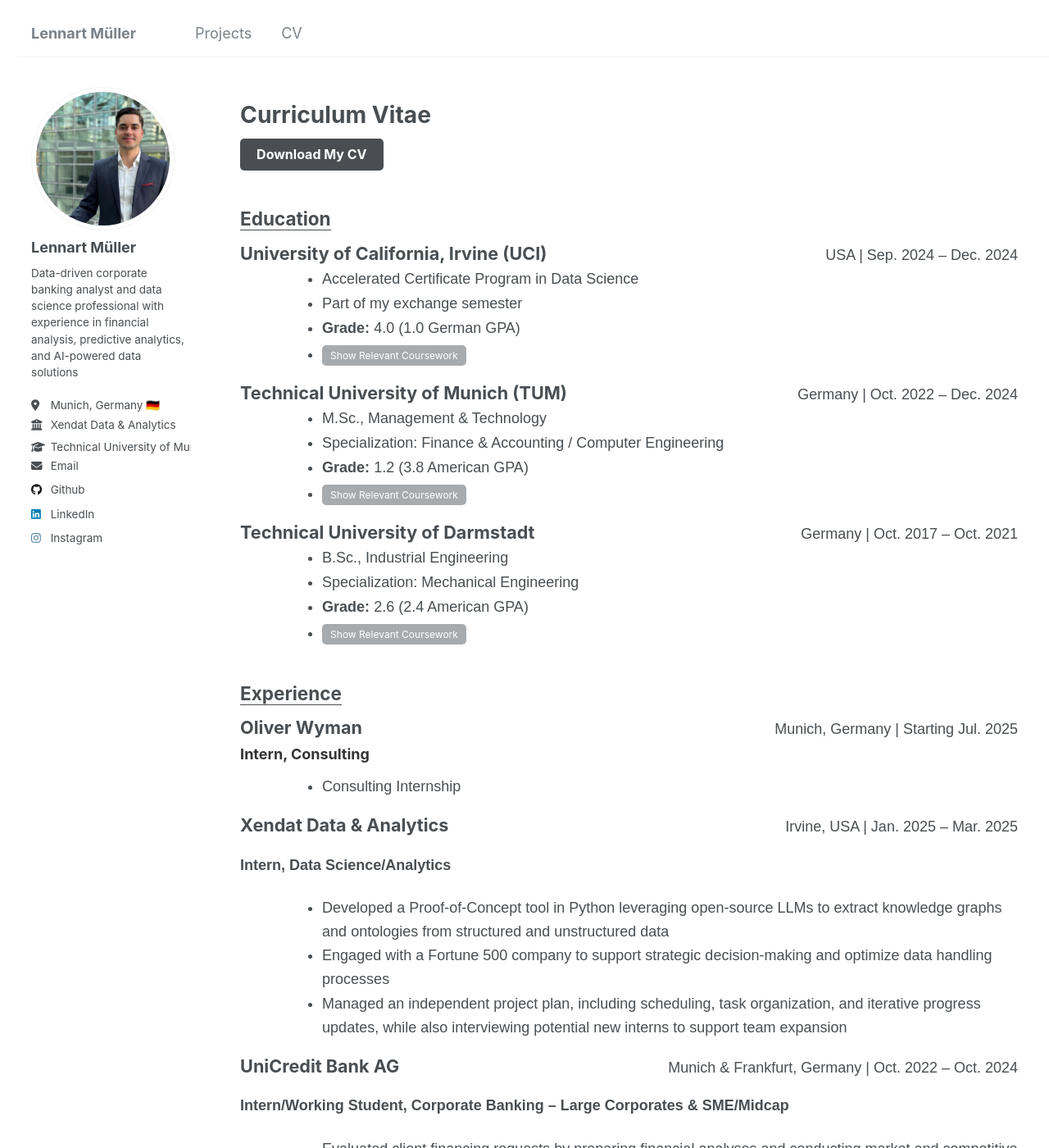
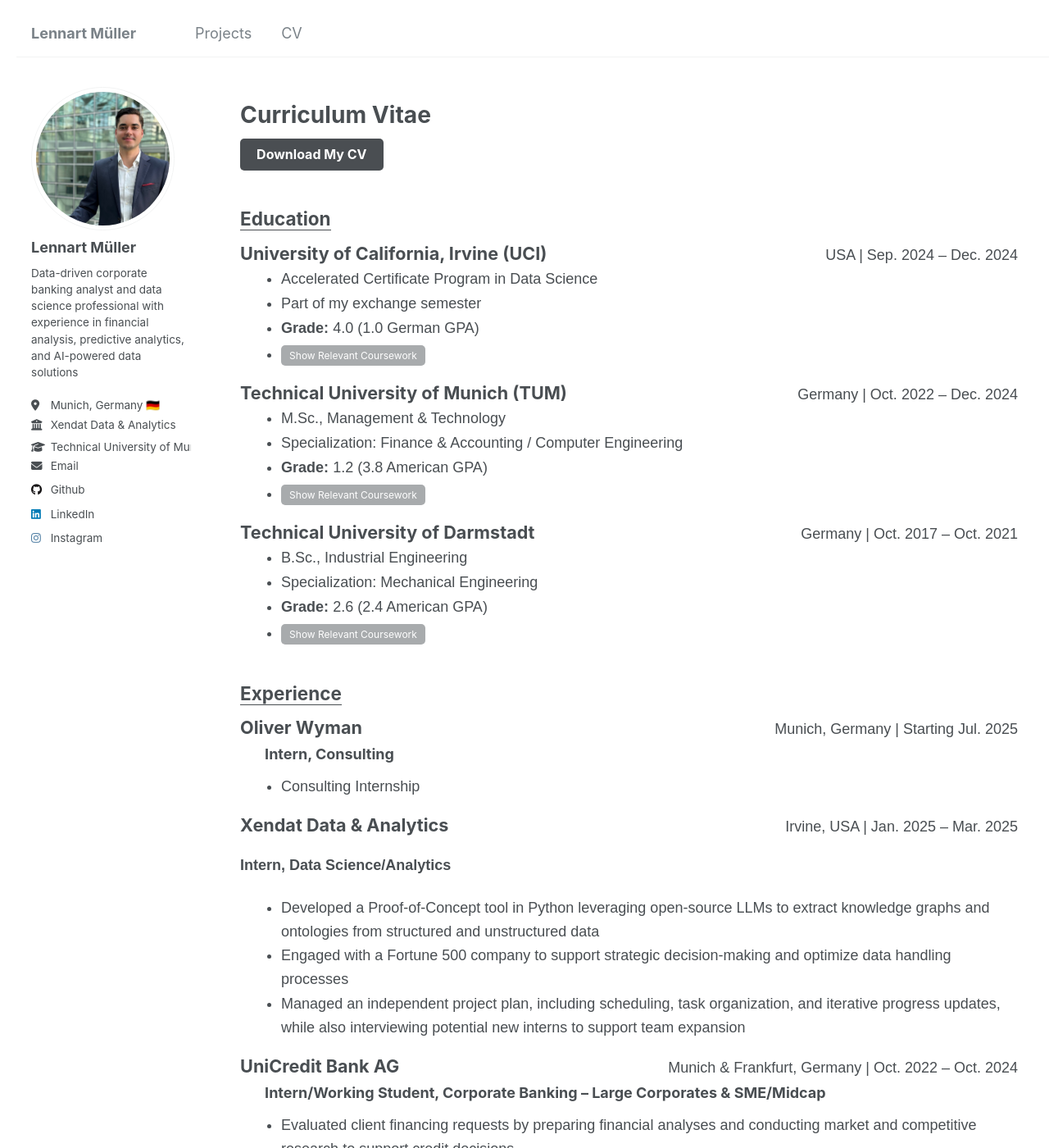
Before and after one commit to lennartmueller123/lennartmueller123.github.io, a Jekyll site: the page built from _pages/cv.html, in a window 1280 px wide and 1400 px high. Shown: the whole window at 82% size. Built offline with Jekyll 4.4.1, drawn with Linux system fonts in a browser that asks for light colours.

Commit message:
Update cv.html

```diff
--- a/_pages/cv.html
+++ b/_pages/cv.html
@@ -48,8 +48,7 @@
         .entry h4 {
             margin: 0.3em 0 0.8em;
             font-size: 1rem;
-            font-weight: 600;
-            color: #333;
+            padding-left: 30px;
         }
         .entry-header p {
             margin: 0;
@@ -59,7 +58,7 @@
         }
         ul {
             margin: 1px 0;
-            padding-left: 100px;
+            padding-left: 50px;
         }
         ul li {
             margin-top: 1px;
@@ -217,7 +216,7 @@
                 <h3>UniCredit Bank AG</h3>
                 <p>Munich & Frankfurt, Germany | Oct. 2022 – Oct. 2024</p>
             </div>
-            <p><strong>Intern/Working Student, Corporate Banking – Large Corporates & SME/Midcap</strong></p>
+            <h4><strong>Intern/Working Student, Corporate Banking – Large Corporates & SME/Midcap</strong></h4>
             <ul>
                 <li>Evaluated client financing requests by preparing financial analyses and conducting market and competitive research to support credit decisions</li>
                 <li>Contributed to the creation of an interactive tool providing a comprehensive client portfolio overview</li>
@@ -231,7 +230,7 @@
                 <h3>Pickware GmbH</h3>
                 <p>Darmstadt, Germany | Nov. 2018 – Oct. 2019</p>
             </div>
-            <p><strong>  Working Student, Business Development</strong></p>
+            <h4><strong>  Working Student, Business Development</strong></h4>
             <ul>
                 <li>Engaged with and advised potential clients online and at trade fairs, offering tailored product demonstrations to drive customer acquisition</li>
                 <li>Diagnosed and resolved software issues for customers</li>
@@ -289,7 +288,7 @@
                 <h3>GMAT <span style="font-weight: normal;">(Graduate Management Admission Test)</span></h3>
                 <p>Online | Mar. 2022</p>
             </div>
-            <p><strong>Score: 680 <span style="font-weight: normal;">(78% Percentile)</span></strong></p>
+            <h4><strong>Score: 680 <span style="font-weight: normal;">(78% Percentile)</span></strong></h4>
             <ul>
                 <li><strong>Quantitative Reasoning: </strong> 46 Points (50% Percentile) </li>
                 <li><strong>Verbal Reasoning:       </strong> 37 Points (81% Percentile) </li>
```
